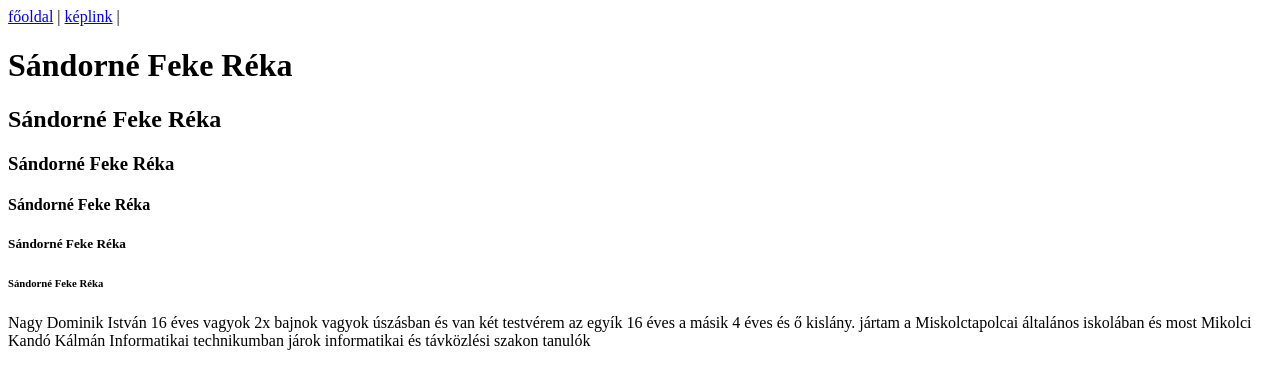
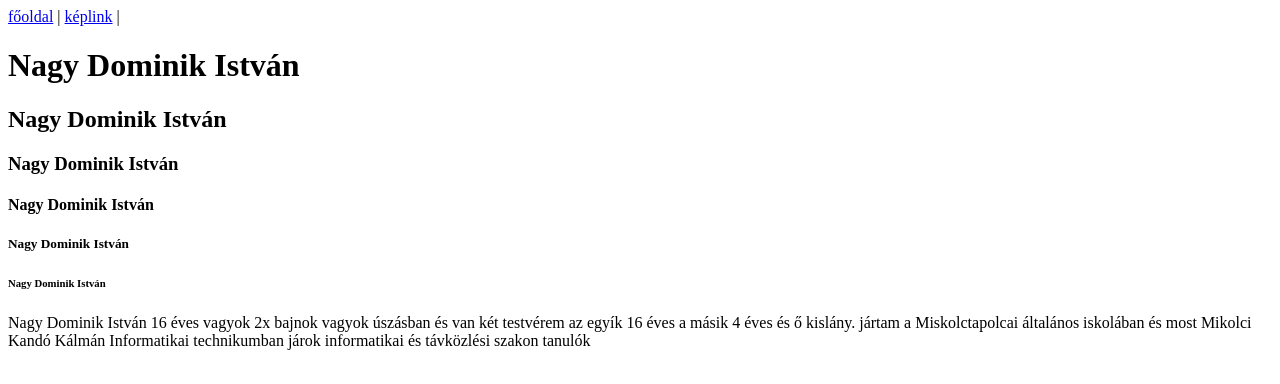
Before and after one commit to Ndominik20091101/weboldalam, a plain HTML site: page index.html in a window 1280 px wide. Drawn offline with Linux system fonts and the light colour scheme.

```diff
--- a/index.html
+++ b/index.html
@@ -12,12 +12,12 @@
         <a href="index.html">főoldal</a> |
         <a href="keplink.html">képlink</a> |
     </nav>
-    <h1>Sándorné Feke Réka</h1>
-    <h2>Sándorné Feke Réka</h2>
-    <h3>Sándorné Feke Réka</h3>
-    <h4>Sándorné Feke Réka</h4>
-    <h5>Sándorné Feke Réka</h5>
-    <h6>Sándorné Feke Réka</h6>
+    <h1>Nagy Dominik István</h1>
+    <h2>Nagy Dominik István</h2>
+    <h3>Nagy Dominik István</h3>
+    <h4>Nagy Dominik István</h4>
+    <h5>Nagy Dominik István</h5>
+    <h6>Nagy Dominik István</h6>
     <p>Nagy Dominik István 16 éves vagyok 2x bajnok vagyok úszásban és van két testvérem az egyík 16 éves a másik 4 éves és ő kislány.
 jártam a Miskolctapolcai általános iskolában és most Mikolci Kandó Kálmán Informatikai technikumban járok informatikai és távközlési szakon tanulók
 <body></body>
```
